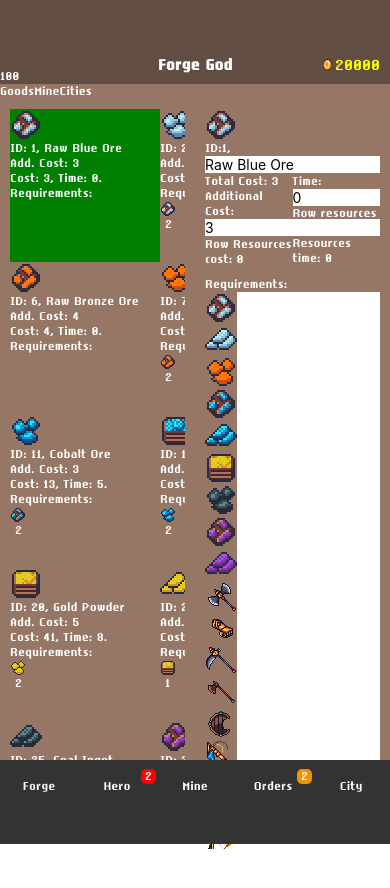
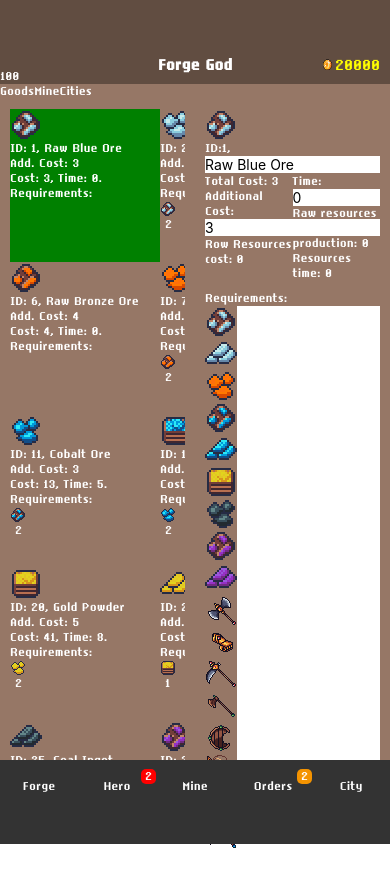
Before and after one commit to Aleksandr175/forgegod, a React Native app: screen / in a window 390 px wide. Shown: the top 888 px of the page. Built offline with nearby package versions, Linux system fonts and the light colour scheme.

Commit message:
Add stats for cities

```diff
--- a/src/components/PageEditor.tsx
+++ b/src/components/PageEditor.tsx
@@ -1,6 +1,13 @@
 import React, { useState } from 'react';
 import styled from 'styled-components/native';
-import { IDictionary, IGood, IGoodInfo, IMine, TTab } from '../types';
+import {
+  IDictionary,
+  IGood,
+  IGoodInfo,
+  ILiberateCity,
+  IMine,
+  TTab,
+} from '../types';
 import { CustomImage } from './CustomImage';
 import { CustomText } from './CustomText';
 import { SQty, SResources, styles as stylesCommon } from '../styles';
@@ -185,17 +192,9 @@ export const PageEditor = ({ dictionary }: IProps) => {
 
   // Function to calculate the time for a resource
   const getFullResourcesTime = (resource: IGood): number => {
-    // Base case: If no requirements, return the resource's own time
-    if (!resource.requirements || !resource.requirements.resources) {
-      return resource.time;
-    }
+    // Recursive case: Calculate the cumulative time for required resources
+    let cumulativeTime = resource.time;
 
-    // Recursive case: Calculate the cumulative time for required resources
-    let cumulativeTime = 0;
-
-    if (resource.id !== selectedGood.id) {
-      cumulativeTime = resource.time;
-    }
     const requiredResources = resource.requirements.resources;
     for (const req of requiredResources) {
       const requiredResource = dictionary.goods.find(
@@ -212,15 +211,12 @@ export const PageEditor = ({ dictionary }: IProps) => {
   const getAllRawResourcesCost = (resource: IGood): number => {
     // Base case: If no requirements, return the resource's own time
     if (!resource.requirements || !resource.requirements.resources) {
-      return resource.cost;
+      return resource.additionalCost;
     }
 
     // Recursive case: Calculate the cumulative time for required resources
     let cumulativeCost = 0;
 
-    if (resource.id !== selectedGood.id) {
-      cumulativeCost = resource.time;
-    }
     const requiredResources = resource.requirements.resources;
     for (const req of requiredResources) {
       const requiredResource = dictionary.goods.find(
@@ -307,6 +303,51 @@ export const PageEditor = ({ dictionary }: IProps) => {
 
       return newData;
     });
+  };
+
+  // Function to calculate the time needed for a liberateCity
+  function calculateLiberateCityTime(liberateCity: ILiberateCity) {
+    let totalTime = 0;
+
+    if (liberateCity.resources) {
+      const requiredResources = liberateCity.resources;
+      for (const req of requiredResources) {
+        const requiredResource = dictionary.goods.find(
+          (item) => item.id === req.id,
+        );
+        if (requiredResource) {
+          totalTime += req.qty * getFullResourcesTime(requiredResource);
+        }
+      }
+    }
+
+    return totalTime;
+  }
+
+  const getAllCitiesCost = () => {
+    let cost = 0;
+    dictionary.liberateCities.forEach((city) => {
+      city.resources.forEach((resource) => {
+        const requiredResource = dictionary.goods.find(
+          (item) => item.id === resource.id,
+        );
+
+        if (requiredResource) {
+          cost = cost + resource.qty * getAllRawResourcesCost(requiredResource);
+        }
+      });
+    });
+
+    return cost;
+  };
+
+  const getAllCitiesTime = () => {
+    let time = 0;
+    dictionary.liberateCities.forEach((city) => {
+      time = time + calculateLiberateCityTime(city);
+    });
+
+    return time;
   };
 
   return (
@@ -463,7 +504,7 @@ export const PageEditor = ({ dictionary }: IProps) => {
                         />
 
                         <CustomText>
-                          Row resources time:{' '}
+                          Raw resources time + production:{' '}
                           {getFullResourcesTime(selectedGood)}
                         </CustomText>
 
@@ -878,6 +919,8 @@ export const PageEditor = ({ dictionary }: IProps) => {
               <Pressable onPress={addNewCity}>
                 <CustomText>Add new city</CustomText>
               </Pressable>
+              <CustomText>All cities cost: {getAllCitiesCost()}</CustomText>
+              <CustomText>All cities time: {getAllCitiesTime()}</CustomText>
 
               <FlatList
                 style={stylesCommon.gridListFullHeight}
```
